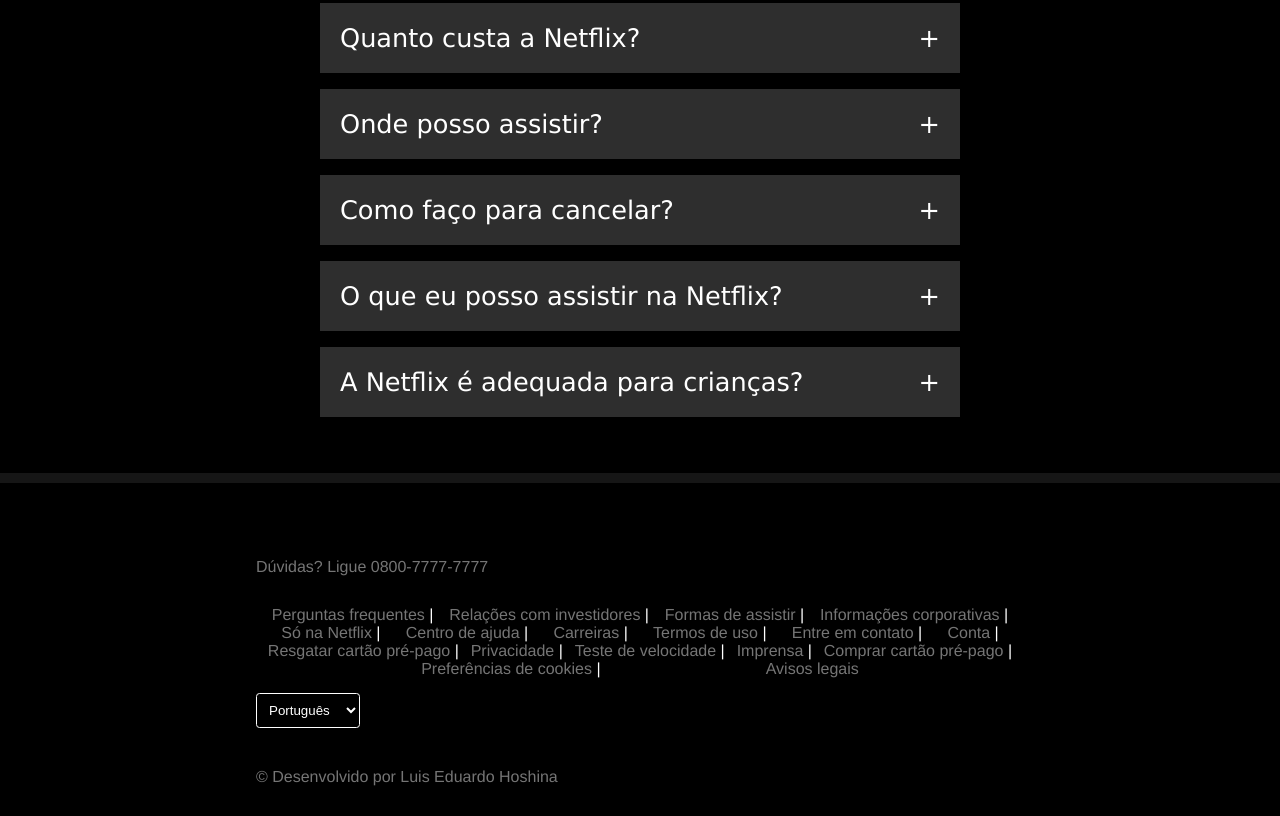
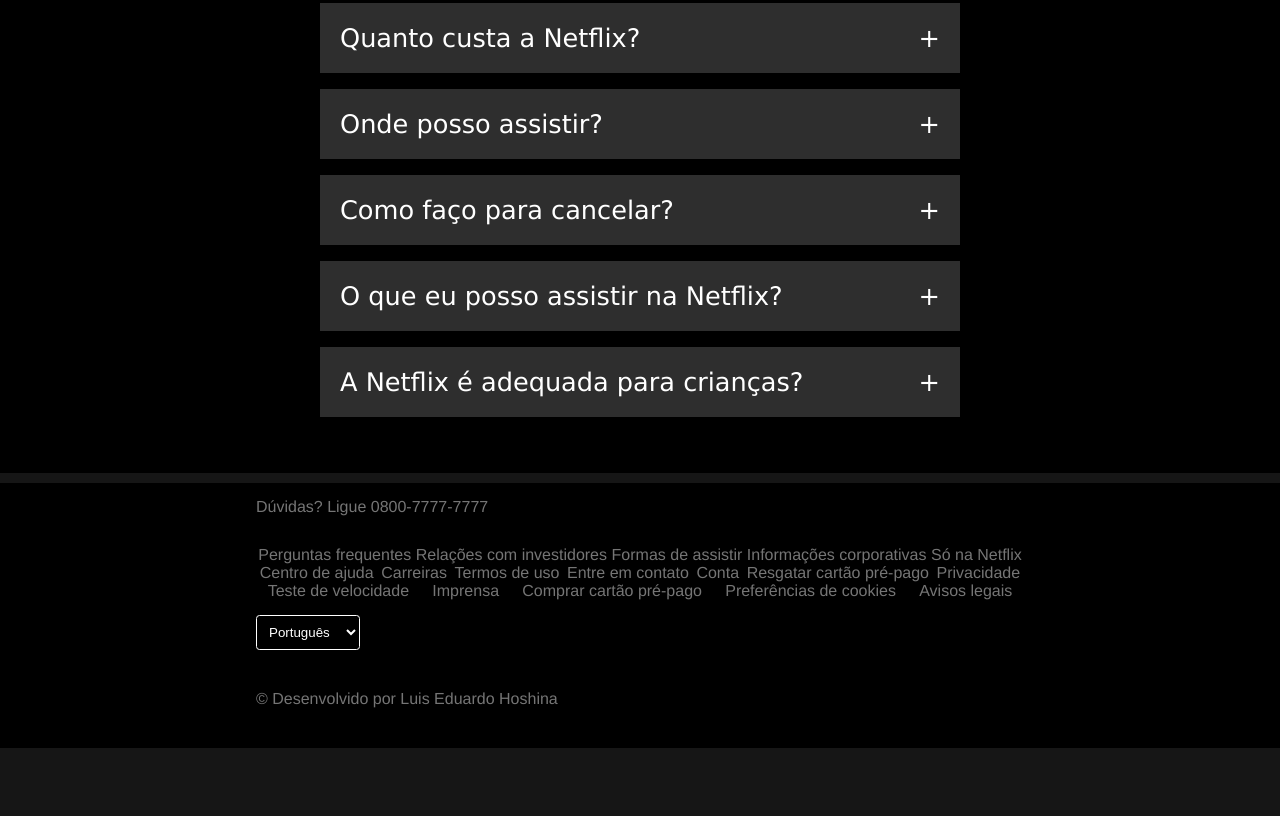
Before and after one commit to duhoshina/netflix-frontend, a plain HTML site: page index.html in a window 1280 px wide. Shown: the part 2514-3330 px from the top of the page. After the commit the page ends 3262 px from the top, so only its background shows below. Drawn offline with Linux system fonts and the light colour scheme.

Commit message:
alteracoes no footer

```diff
--- a/index.html
+++ b/index.html
@@ -154,22 +154,22 @@
                 </div>
                 <div class="rodape-links">
                     <ul>
-                        <li><a>Perguntas frequentes</a><span> | </span></li>
-                        <li><a>Relações com investidores</a><span> | </span></li>
-                        <li><a>Formas de assistir</a><span> | </span></li>
-                        <li><a>Informações corporativas</a><span> | </span></li>
-                        <li><a>Só na Netflix</a><span> | </span></li>
-                        <li><a>Centro de ajuda</a><span> | </span></li>
-                        <li><a>Carreiras</a><span> | </span></li>
-                        <li><a>Termos de uso</a><span> | </span></li>
-                        <li><a>Entre em contato</a><span> | </span></li>
-                        <li><a>Conta</a><span> | </span></li>
-                        <li><a>Resgatar cartão pré-pago</a><span> | </span></li>
-                        <li><a>Privacidade</a><span> | </span></li>
-                        <li><a>Teste de velocidade</a><span> | </span></li>
-                        <li><a>Imprensa</a><span> | </span></li>
-                        <li><a>Comprar cartão pré-pago</a><span> | </span></li>
-                        <li><a>Preferências de cookies</a><span> | </span></li>
+                        <li><a>Perguntas frequentes</a></li>
+                        <li><a>Relações com investidores</a></li>
+                        <li><a>Formas de assistir</a></li>
+                        <li><a>Informações corporativas</a></li>
+                        <li><a>Só na Netflix</a></li>
+                        <li><a>Centro de ajuda</a></li>
+                        <li><a>Carreiras</a></li>
+                        <li><a>Termos de uso</a></li>
+                        <li><a>Entre em contato</a></li>
+                        <li><a>Conta</a></li>
+                        <li><a>Resgatar cartão pré-pago</a></li>
+                        <li><a>Privacidade</a></li>
+                        <li><a>Teste de velocidade</a></li>
+                        <li><a>Imprensa</a></li>
+                        <li><a>Comprar cartão pré-pago</a></li>
+                        <li><a>Preferências de cookies</a></li>
                         <li><a>Avisos legais</a></li>
                     </ul>
                 </div>
@@ -179,7 +179,7 @@
                         <option value="">Inglês</option>
                     </select>
                 </div>
-                <p style="margin-top: 40px">© Desenvolvido por Luis Eduardo Hoshina</p>
+                <p id="dev">© Desenvolvido por Luis Eduardo Hoshina</p>
             </div>
         </footer>
     </div>
--- a/src/styles/style-footer.css
+++ b/src/styles/style-footer.css
@@ -28,22 +28,30 @@
     flex-direction: column;
     justify-self: start;
     width: 60%;
+    height: 100%;
     color: #757575;
-    padding-top: 75px;
 }
 
-.container-footer p {
-    margin-bottom: 30px;
+.container-flex-footer {
+    margin-top: 15px;
+    margin-bottom: 15px;
 }
 
 .rodape-links ul{
+    height: 100%;
     width: 100%;
+    margin-top: 15px;
     margin-bottom: 15px;
     display: flex;
     flex-direction: row;
     flex-wrap: wrap;
-    justify-content: space-evenly;
+    justify-content: space-around;
     justify-self: flex-start;
+}
+
+#dev {
+    margin-top: 40px;
+    margin-bottom: 40px;
 }
 
 .rodape-links ul li a{
@@ -54,6 +62,6 @@
     color: #fff;
 }
 
-.rodape-links ul li span {
+span {
     color: #fff;
 }
```
